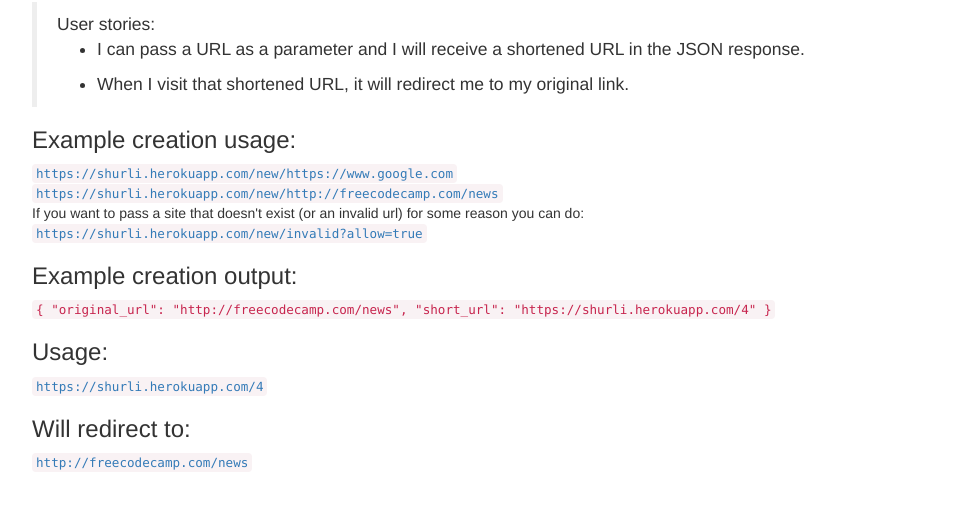
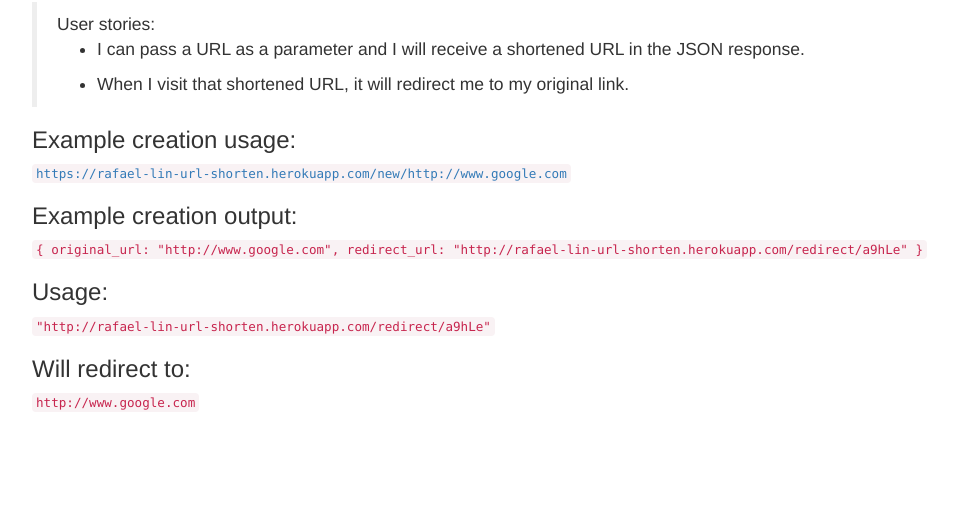
Before and after one commit to Rafael-Lin/fcc-basejump-url-shorten, a website: page public/index.html in a window 1280 px wide. Shown: the part 68-578 px from the top of the page, without its empty margins (38-996 px from the left). Drawn offline with nearby package versions, Linux system fonts and the light colour scheme.

Commit message:
update code

```diff
--- a/public/index.html
+++ b/public/index.html
@@ -24,22 +24,22 @@
       <ul><li>When I visit that shortened URL, it will redirect me to my original link.</ul>
     </blockquote>
     <h3>Example creation usage:</h3>
-    <code><a href="https://shurli.herokuapp.com/new/https://www.google.com">https://shurli.herokuapp.com/new/https://www.google.com</a></code>
+    <code><a href="https://rafael-lin-url-shorten.herokuapp.com/new/http://www.google.com">https://rafael-lin-url-shorten.herokuapp.com/new/http://www.google.com</a></code>
     <br>
-    <code><a href="https://shurli.herokuapp.com/new/http://freecodecamp.com/news">https://shurli.herokuapp.com/new/http://freecodecamp.com/news</a></code>
-    <br>If you want to pass a site that doesn't exist (or an invalid url) for some reason you can do:<br>
-    <code><a href="https://shurli.herokuapp.com/new/invalid?allow=true">https://shurli.herokuapp.com/new/invalid?allow=true</a></code>
+    <!-- <code><a href="https://shurli.herokuapp.com/new/http://freecodecamp.com/news">https://shurli.herokuapp.com/new/http://freecodecamp.com/news</a></code> -->
+    <!-- <br>If you want to pass a site that doesn't exist (or an invalid url) for some reason you can do:<br> -->
+    <!-- <code><a href="https://shurli.herokuapp.com/new/invalid?allow=true">https://shurli.herokuapp.com/new/invalid?allow=true</a></code> -->
     <h3>Example creation output:</h3>
     <code>
-      {
-        "original_url": "http://freecodecamp.com/news",
-        "short_url": "https://shurli.herokuapp.com/4"
-      }
+        {
+        original_url: "http://www.google.com",
+        redirect_url: "http://rafael-lin-url-shorten.herokuapp.com/redirect/a9hLe"
+        }
     </code>
     <h3>Usage:</h3>
-    <code><a href="https://shurli.herokuapp.com/4">https://shurli.herokuapp.com/4</a></code>
+    <code> "http://rafael-lin-url-shorten.herokuapp.com/redirect/a9hLe" </code>
     <h3>Will redirect to:</h3>
-    <code><a href="http://freecodecamp.com/news">http://freecodecamp.com/news</a></code>
+    <code>http://www.google.com</code>
   </div>
 </body>
 
```
